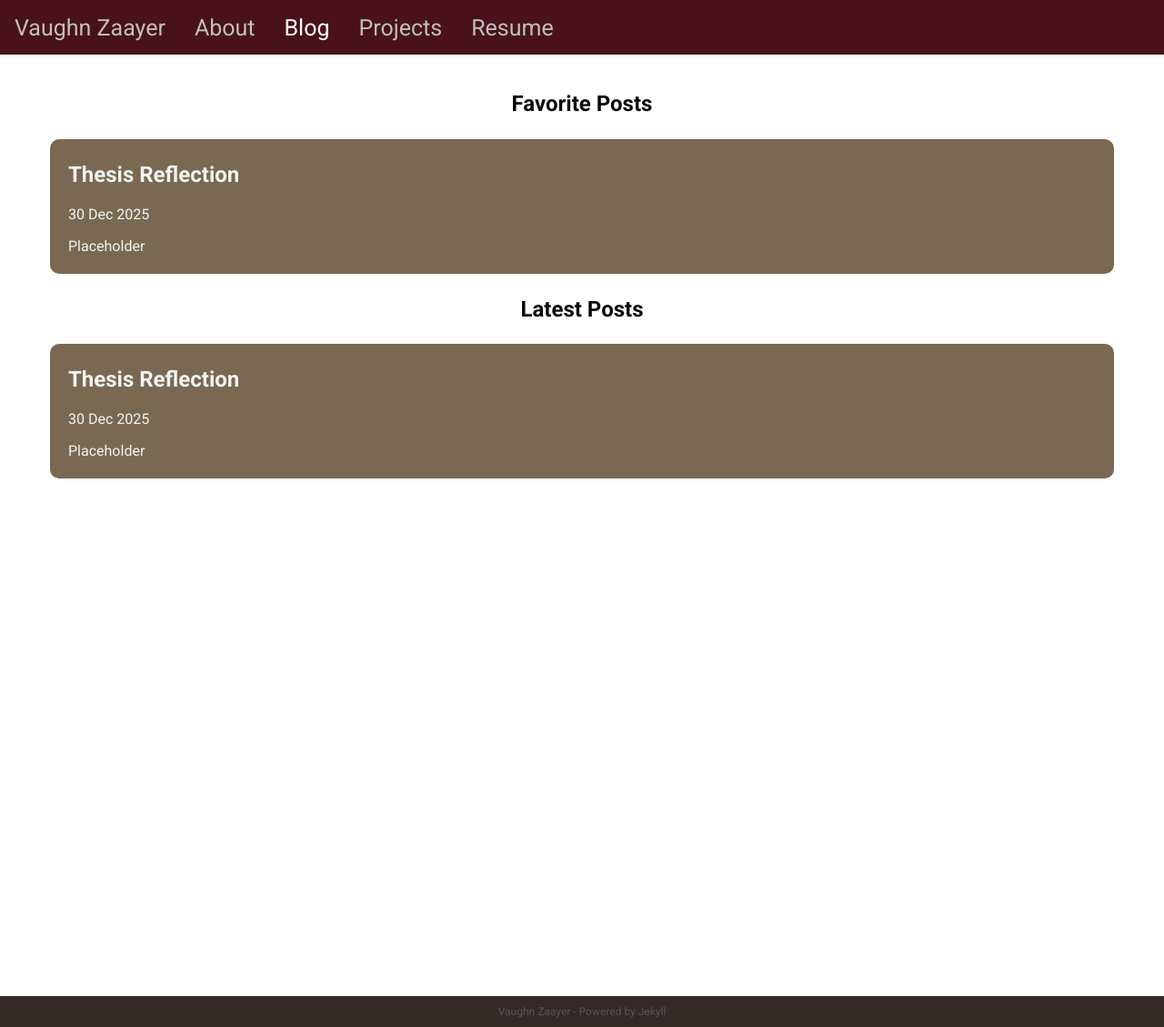
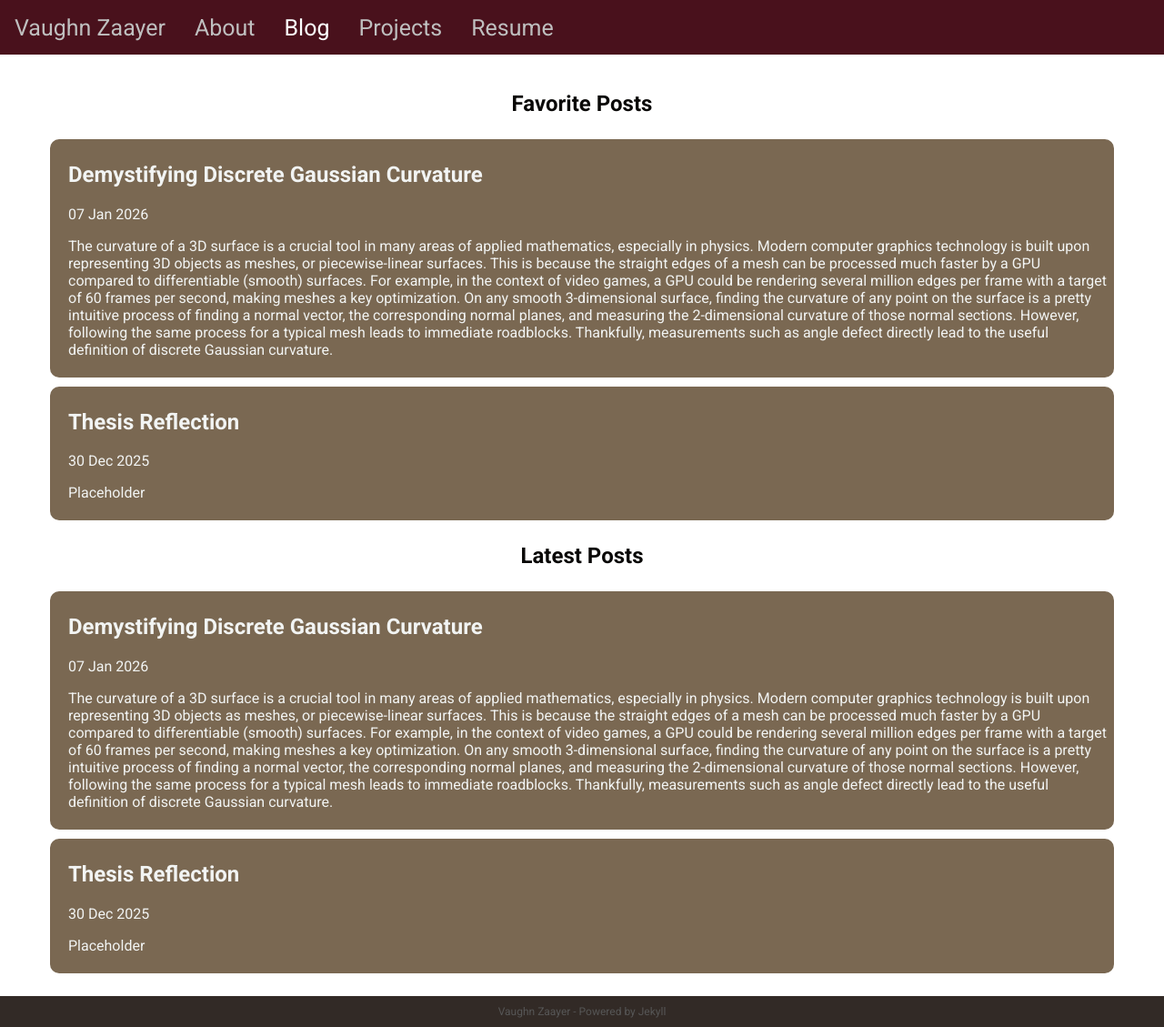
Before and after one commit to vaughnzaayer/vaughnzaayer.github.io, a Jekyll site: the page built from blog.html, in a window 1280 px wide and 1129 px high. Shown: the whole window at 91% size. Built offline with Jekyll 4.4.1, drawn with Linux system fonts in a browser that asks for light colours.

Commit message:
first blog post draft

```diff
--- a/_layouts/default.html
+++ b/_layouts/default.html
@@ -12,6 +12,22 @@
 		<link rel="preconnect" href="https://fonts.googleapis.com">
 		<link rel="preconnect" href="https://fonts.gstatic.com" crossorigin>
 		<link href="https://fonts.googleapis.com/css2?family=Lora:ital,wght@0,400..700;1,400..700&family=Roboto:ital,wght@0,100..900;1,100..900&display=swap" rel="stylesheet">
+
+		<script type="text/javascript">
+  window.MathJax = {
+    tex: {
+      inlineMath: [['$', '$'], ['\\(', '\\)']],
+      displayMath: [['$$', '$$'], ['\\[', '\\]']],
+      processEscapes: true
+    },
+    svg: {
+      fontCache: 'global'
+    }
+  };
+</script>
+<script type="text/javascript" id="MathJax-script" async
+  src="https://cdn.jsdelivr.net/npm/mathjax@3/es5/tex-svg.js">
+</script>
 
 	</head>
 	<body>
--- a/_layouts/post.html
+++ b/_layouts/post.html
@@ -1,6 +1,7 @@
 ---
 layout: default
 ---
+<div style="width: 85%; margin: 0 auto;">
 <h1>{{ page.title }}</h1>
 
 {% if page.show_date %}
@@ -11,4 +12,6 @@ layout: default
 	<a href="{{ page.github_link }}" target="_blank"> Repository Link </a>
 {% endif %}
 
-{{ content }}
+
+	{{ content }}
+</div>
--- /dev/null
+++ b/_posts/2026-01-07-Demystifying-Discrete-Gaussian-Curvature.md
@@ -0,0 +1,120 @@
+---
+layout: post
+author: Vaughn Zaayer
+favorite: true
+excerpt_separator: <!--more-->
+show_date: true
+---
+
+The curvature of a 3D surface is a crucial tool in many areas of applied mathematics, especially in physics. Modern computer graphics technology is built upon representing 3D objects as meshes, or piecewise-linear surfaces. This is because the straight edges of a mesh can be processed much faster by a GPU compared to differentiable (smooth) surfaces. For example, in the context of video games, a GPU could be rendering several million edges per frame with a target of 60 frames per second, making meshes a key optimization. On any smooth 3-dimensional surface, finding the curvature of any point on the surface is a pretty intuitive process of finding a normal vector, the corresponding normal planes, and measuring the 2-dimensional curvature of those normal sections. However, following the same process for a typical mesh leads to immediate roadblocks. Thankfully, measurements such as angle defect directly lead to the useful definition of discrete Gaussian curvature.
+
+
+<!--more-->
+
+{% raw %}
+
+<div style="text-align: center;">
+  <img src="/assets/images/curve_bunny.png" alt="The curvature measurements for a mesh of a bunny">
+</div>
+
+## The basics of smooth curvature
+
+For the uninitiated, I find it helpful to have a super quick rundown on the basics of differential curvature before jumping into discrete notions of curvature.
+
+### Finding the normal section
+Consider a differentiable surface $X$ in $\mathbb{R}^3$ (in 3-dimensional space) with a defined orientation. At any point $p$ on $X$, we can find a *unit normal vector* $\vec{n}(p)$ and a *unit tangent vector* $\vec{t}(p)$. These vectors $\vec{n}(p)$ and $\vec{t}(p)$ define a *normal plane*, which intersects $X$. That intersection is the *normal section*, a 2-dimensional curve which we'll denote as $\mathcal{N}$.
+
+### Finding 2D curvature
+
+Now that we have a 2-dimensional curve, we can find the curvature of a particular normal section. Say this curve is defined by $\vec{r}(t)$, with $\vec{r}(t_0) = p$.
+
+On a circle, the curvature of any point on the circle is inverse of the radius ($\kappa = \frac{1}{R}$), so we can define a tangent circle which only intersects the normal section at $p$. Several circles with different radii exist that have this property, however, so how do we know which circle correctly defines the curvature at $p$?
+
+A circle can be defined by any 3 non-colinear points $A$, $B$, and $C$. If we set $A = \vec{r}(t-\epsilon)$, $B = p = \vec{r}(t)$, and $C = \vec{r}(t+\delta)$ with $\epsilon,\delta > 0$, we can define a circle that intersects $\vec{r}(t)$.
+
+<div style="text-align: center;">
+<video controls loop muted autoplay playsinline width="900">
+  <source src="/assets/videos/osculating_circle_graphic.mp4" type="video/mp4">
+  Video tag not supported.
+</video>
+</div>
+
+In the above demonstration, the green dot represents $B$. As $\epsilon$ and $\delta$ independently approach $0$, the red and blue dots (representing $A$ and $C$ respectively) get closer and closer to $B$. From here, we can write the radius $R$ as a function of $\epsilon$ and $\delta$ and take the limits. The circle with that resulting radius is the *osculating circle* at $p$.
+
+Recall that $\kappa =  \frac{1}{R}$. So, the curvature of $\vec{r}(t)$ at $p$ is
+
+$$
+\kappa = \lim_{\epsilon \to 0} \lim_{\delta \to 0}\frac{1}{R}.
+$$
+
+### Principal curvatures and Gaussian curvature
+At $p$ on the surface $X$, there are a circle's worth of tangent vectors that can be used to create a normal section $\mathcal{N}$. We label the curvature of a particular normal section $\mathcal{N}$ as $\kappa_\mathcal{N}$. The maximum curvature $\kappa_1$ and minimum curvature $\kappa_2$ correspond to their own normal sections -- these are the *principal curvatures*. We say the *Gaussian curvature* of $X$ at $p$ is
+
+$$
+K = \kappa_1\kappa_2.
+$$
+
+The curvature of a surface at $p$ will look different based on if the Gaussian curvature is positive, negative, or zero. Positive Gaussian curvature means that $p$ is an *elliptic point*, and that the principal curvatures are the same sign. If Gaussian curvature is negative, then $p$ is a *saddle point* (or hyperbolic point) with the principal curvatures being different signs. As expected, zero Gaussian curvature means that $p$ is locally flat (developable), like a plane or a cylinder. The best way to demonstrate this is by looking at a torus.
+
+<div style="text-align: center;">
+<img src="/assets/images/torus_curvature_regions.jpeg" width="300">
+</div>
+
+In the above figure, the "outside" of the torus has positive curvature, reflecting that any point in that region has principal curvatures of the same sign. On the "inside" there is negative curvature, once again showing that the principal curvatures at any point in that region have opposite signs.
+
+## Discrete Gaussian curvature
+
+Now that we have the basics for finding curvature on a smooth, differentiable surface $X$, let's try to work in our discrete setting for a surface $Y$.
+
+### Trying out differentiable tools
+
+For starters, we can attempt to find curvature of a discrete surface $Y$ using our previous methods. Let $Y$ be a regular hexagonal pyramid with the tip vertex $v$.
+
+<div style="text-align: center;">
+<img src="/assets/images/hexagonal_pyramid.png" width="600">
+</div>
+
+Taking a normal section on any of the faces yields a line, meaning a curvature of $0$. In order to get any useful information, we will want to find curvature at the tip $v$. We end up hitting a roadblock, however -- our way of finding differential curvature requires a unit normal vector at $v$, which we don't know how to find.
+
+While there are several ways that we can define a *vertex normal* (i.e. a normal vector associated with a vertex), those are outside the scope of this particular post. Lucky for us, we have a simpler solution.
+
+### What is angle defect?
+
+*Angle defect* is the amount the sum of angles fails to add up to $2\pi$, or a complete circle in radians. If you took a piece of paper, laid it flat on a table, and drew a few lines intersecting at the same point, the sum of the angles around that intersection point will add up to $2\pi$ radians. Now if you were to make a paper cone, make a single cut along the side of the cone to the tip, and smushed the cone flat on a surface, you would notice that there's a "slice" missing. That missing slice is the angular defect.
+
+Take our hexagonal pyramid. If we were to cut out each of the faces and lie them next to each other to make a "pie" shape, we would have a missing angle for our complete circle. Let $\beta_i$ be the $i$th interior angle of a face, and $n$ be the total number of faces on our surface (in this case $n=6$).
+
+<div style="text-align: center;">
+<video controls loop muted autoplay playsinline width="900">
+  <source src="/assets/videos/angular_defect_animation.mp4" type="video/mp4">
+  Video tag not supported.
+</video>
+</div>
+
+The angle defect of $v$ is then
+
+$$
+d(v) = 2\pi - \sum_n (\beta_i).
+$$
+
+Exactly like differential Gaussian curvature, the sign of the angle defect corresponds to the curvature at the vertex, with positive curvature corresponding to elliptic points and negative curvature corresponding to saddle points. To use the example of the hexagonal pyramid again, the sum of the interior angles is less than $2\pi$ (i.e. the angle defect is positive). This matches our expectation that the shape of $Y$ around $v$ is cone-like.
+
+This simple summation allows computers to calculate curvature on meshes instantly using basic arithmetic, bypassing the complex limits required for smooth surfaces.
+
+## Discrete Gauss-Bonnet Theorem and the bigger picture
+
+The *Gauss-Bonnet Theorem* states that the integral of curvatures on a differentiable surface $M$ is equal to $2\pi$ times the *Euler characteristic* $\chi$. The Euler characteristic is $\chi = \|V\| - \|E\| + \|F\|$, where $V$ is the set of vertices, $E$ is the set of edges, and $F$ is the set of faces in a mesh. Put together, this is
+
+$$
+\int_{\partial M} K dA = 2\pi\chi(M)
+$$
+
+It turns out that the *Discrete Gauss-Bonnet Theorem* holds in the same way with angle defect. The sum of angle defects for every vertex on a mesh $Y$ is equal to $2\pi\chi(Y)$:
+
+$$
+\sum_{v \in V} d(v) = 2\pi\chi(Y).
+$$
+
+This connection between the underlying topological characteristics of a surface and its curvature brings substantial implications in mesh manipulation operations. For example, in [this paper](https://people.tamu.edu/~ergun/research/topology/papers/gmp06a.pdf) by Akleman and Chen, it's shown that establishing minima and maxima for curvature at a vertex can yield more regular triangulations of meshes.
+
+{% endraw %}
```
Also changed, not shown: _posts/2025-12-30-Thesis-Reflection.md (+6 -0 lines), assets/images/curve_bunny.png (added), assets/images/hexagonal_pyramid.png (added), assets/images/torus_curvature_regions.jpeg (added), 2 other files.
